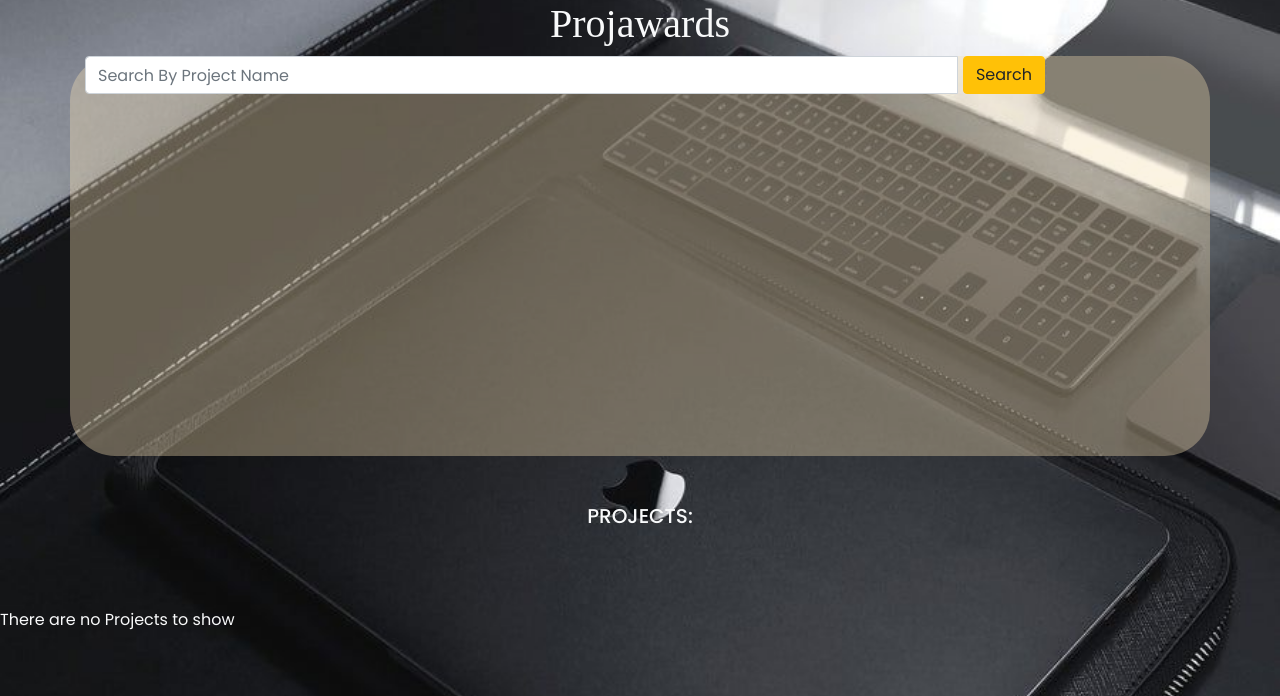
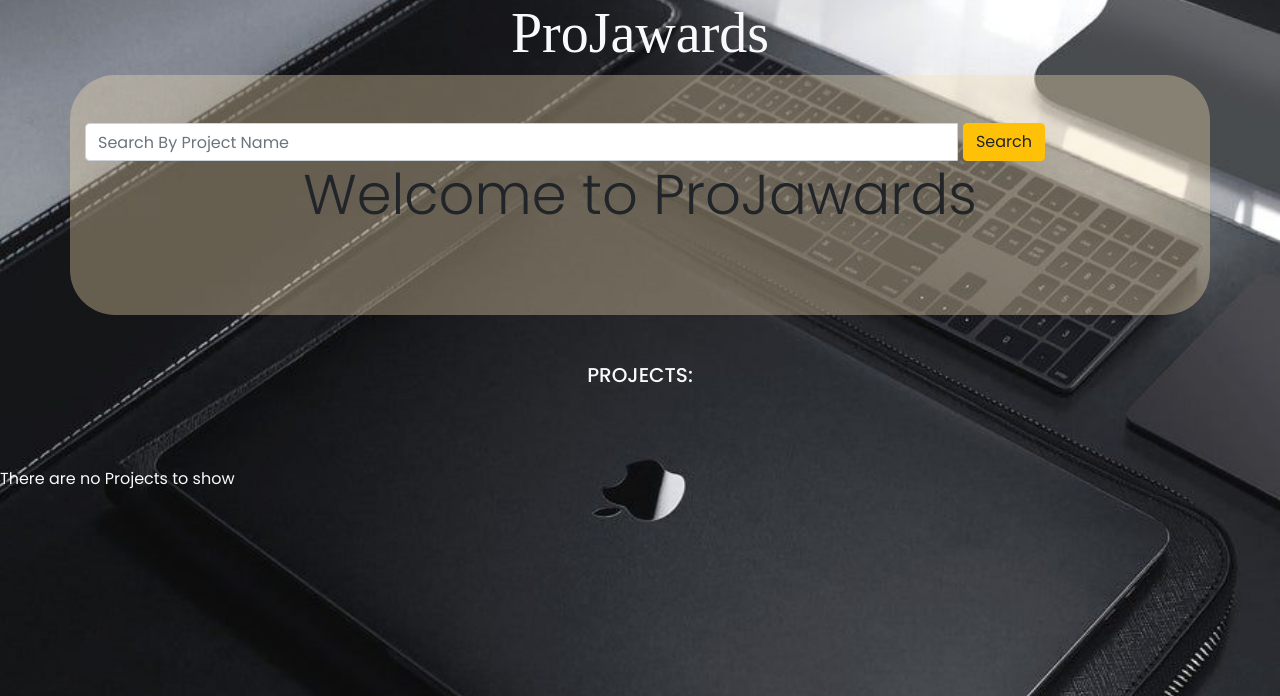
Before and after one commit to Joseph-oderoh/Projwards, a Django app: page / in a window 1280 px wide. Shown: the part 56-752 px from the top of the page. Run offline with Django 4.2, Linux system fonts and the light colour scheme; the visitor is signed in with stand-in values (Sample User, id 1); data that the repository does not hold is empty; some libraries are stand-ins or nearby versions; some web fonts are replaced.

Commit message:
st:modified registration basecss styling

```diff
--- a/awards/templates/index.html
+++ b/awards/templates/index.html
@@ -2,23 +2,25 @@
 {% load bootstrap4 %}
 {% block content %}
 {{block.super}}
-<h1 class="text-center hdz text-light">Projawards</h1>
+<h1 class="text-center hdz text-light display-4">ProJawards</h1>
 
 
 <div class="landing container">
-    <form class="navbar-form" role="search" method="" action="{% url 'search_results' %}"
+    <form class="navbar-form " role="search" method="" action="{% url 'search_results' %}"
     style="margin-right:150px;">
 
     {% csrf_token %}
     <div class="input-group">
-        <input type="text" class="form-control" placeholder="Search By Project Name" name="search">
+        <input type="text" class="form-control mt-5" placeholder="Search By Project Name" name="search">
         <div class="input-group-btn">
-            <button class="btn btn-warning" style="margin-left: 5px;" type="submit">Search</button>
+            <button class="btn btn-warning mt-5" style="margin-left: 5px;" type="submit">Search</button>
         </div>
     </div>
 </form>
+
+<p class="display-4 text-center">Welcome  to ProJawards</p>
 </div>
-<h5 class="text-light text-center mt-5">PROJECTS:</h5><br>
+<h5 class="text-light text-center mt-5 ">PROJECTS:</h5><br>
 <div class="row mt-5 container-fluid">
 
     {% if projects %}
--- a/awards/templates/registration/login.html
+++ b/awards/templates/registration/login.html
@@ -2,7 +2,8 @@
 {% load bootstrap4 %}
 {% block content %}
 <div class="container">
-  <div class="row bg-dark ">
+  <h1 class="text-center hdz text-info display-4">ProJawards</h1>
+  <div class="row bg-light mt-5 rounded-pill">
     <!-- Empty div -->
     <div class="col-md-4"></div>
     <div class="col-md-4">
--- a/static/css/base.css
+++ b/static/css/base.css
@@ -19,8 +19,14 @@ body{
    background-color: rgba(245, 222, 179, 0.366);
     background-size: cover;
     border-radius: 45px;
-    height: 50vh;
+    height: 30vh;
 }
+.landing:hover{
+    background-color: rgba(245, 222, 179, 0.366);
+     background-size: cover;
+     border-radius: 45px;
+     height: 30vh;
+ }
 
 strong{
     font-size: 20px;
```
Also changed, not shown: static/images/192-1929335_ubt-pro-express-international-courier-ratings-4-5-star.png (added).
